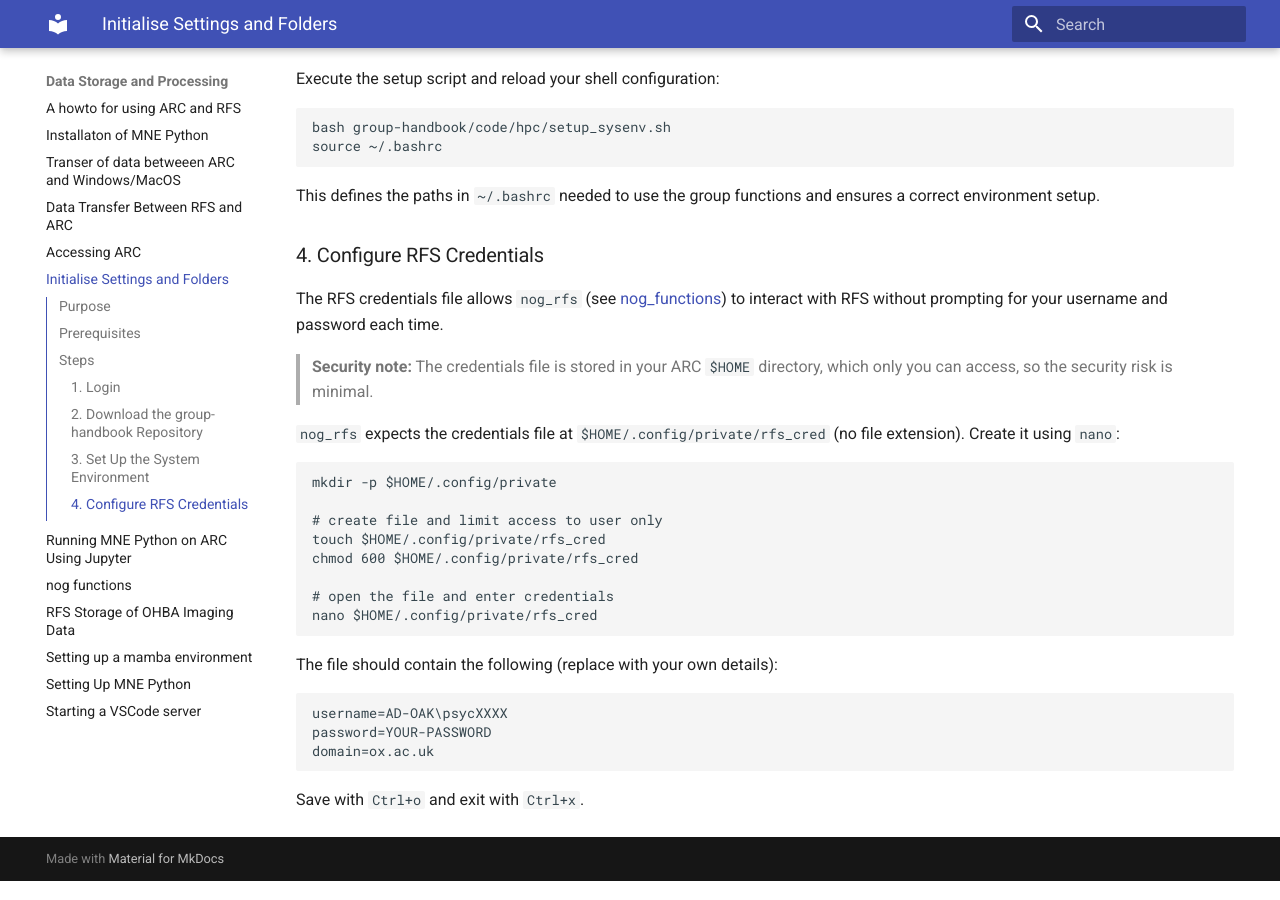
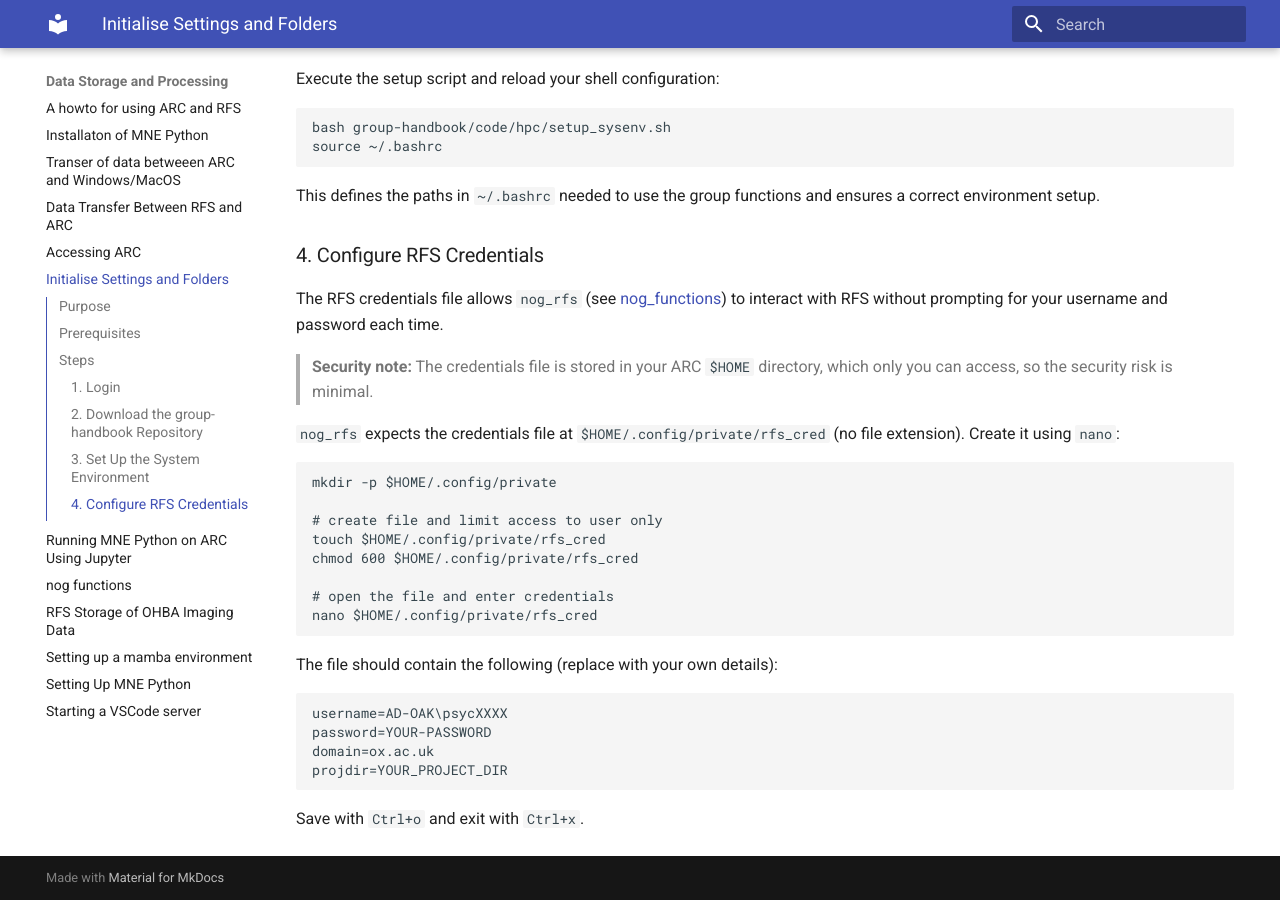
Before and after one commit to Neuronal-Oscillations/group-handbook, an MkDocs documentation site: the page built from docs/Data-Storage-and-Processing/initialise.md, in a window 1280 px wide and 900 px high, scrolled down 972 px. Built offline with MkDocs 1.6.1 and Material for MkDocs 9.7.7, drawn with Linux system fonts in a browser that asks for light colours.

Commit message:
Update initialise.md

````diff
--- a/docs/Data-Storage-and-Processing/initialise.md
+++ b/docs/Data-Storage-and-Processing/initialise.md
@@ -57,5 +57,6 @@ The file should contain the following (replace with your own details):
 username=AD-OAK\psycXXXX
 password=YOUR-PASSWORD
 domain=ox.ac.uk
+projdir=YOUR_PROJECT_DIR
 ```
 Save with `Ctrl+o` and exit with `Ctrl+x`.
````
